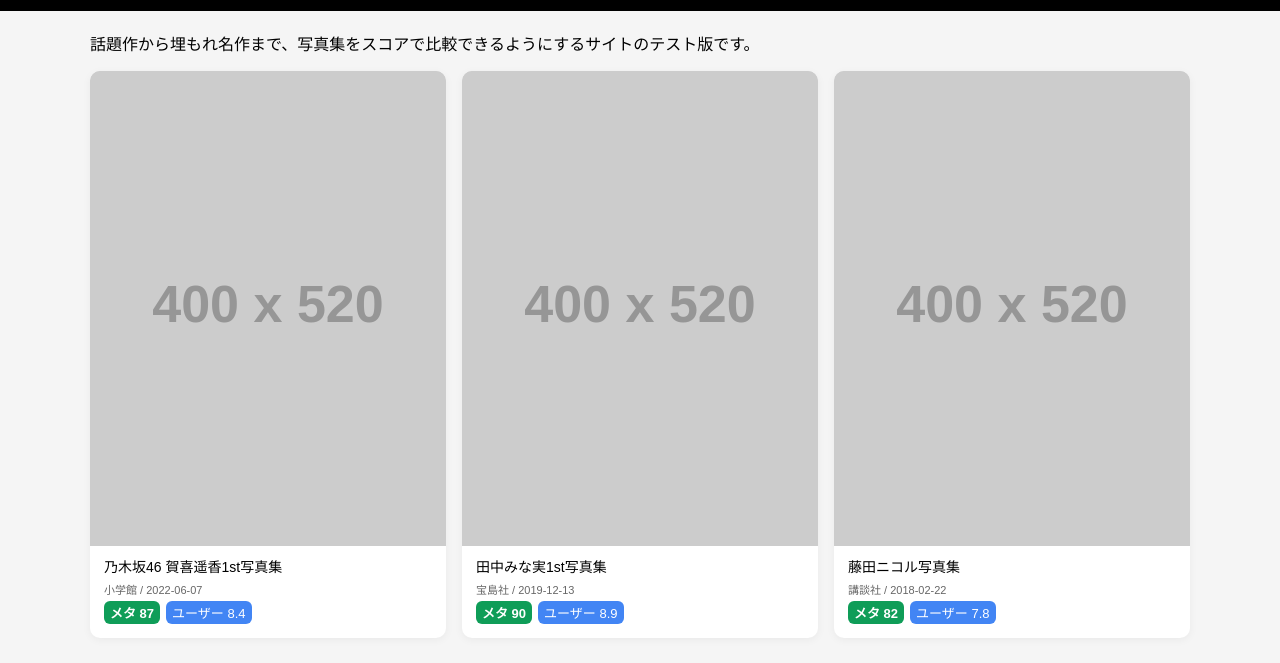
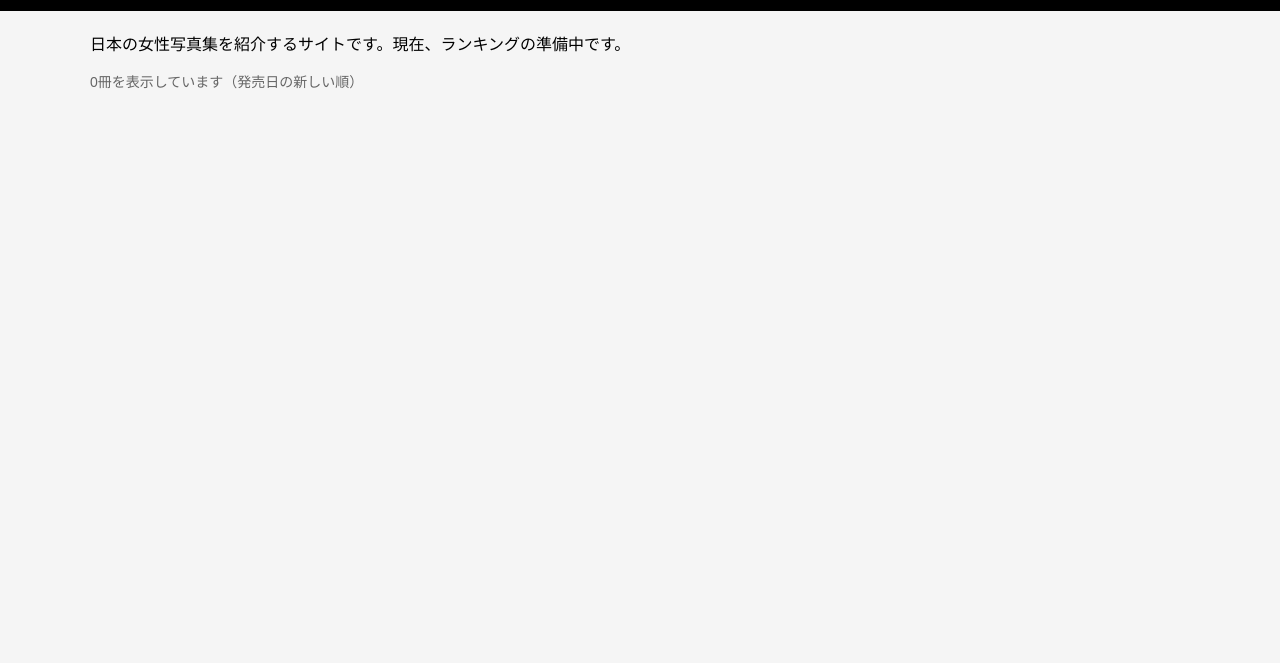
Before and after one commit to gravuirebu/gra-bu, a plain HTML site: page index.html in a window 1280 px wide. Shown: the part 43-706 px from the top of the page. Drawn offline with Linux system fonts and the light colour scheme; placeholder pictures from the web are drawn by us.

Commit message:
Update index.html

```diff
--- a/index.html
+++ b/index.html
@@ -1,79 +1,119 @@
 <!DOCTYPE html>
 <html lang="ja">
 <head>
-    <meta charset="UTF-8" />
+  <meta charset="UTF-8">
+  <meta name="viewport" content="width=device-width, initial-scale=1">
   <title>グラビア部！写真集ランキング</title>
   <style>
     body { font-family: sans-serif; margin: 0; background: #f5f5f5; }
     header { background: #000; color: #fff; padding: 14px 20px; }
     header h1 { margin: 0; font-size: 18px; }
     main { max-width: 1100px; margin: 20px auto; padding: 0 16px; }
-      .grid { display: grid; grid-template-columns: repeat(auto-fit, minmax(240px, 1fr)); gap: 16px; }
+    .grid { display: grid; grid-template-columns: repeat(auto-fill, minmax(240px, 1fr)); gap: 16px; }
     .card-link { text-decoration: none; color: inherit; }
-      .card { background: #fff; border-radius: 10px; overflow: hidden; box-shadow: 0 2px 8px rgba(0,0,0,0.05); display: flex; flex-direction: column; }
-      .thumb { width: 100%; aspect-ratio: 3 / 4; background: #ddd center/cover no-repeat; }
-      .content { padding: 12px 14px 14px; flex: 1; display: flex; flex-direction: column; gap: 4px; }
-      .title { font-size: 14px; line-height: 1.4; }
+    .card { background: #fff; border-radius: 10px; overflow: hidden; box-shadow: 0 2px 8px rgba(0,0,0,0.05); display: flex; flex-direction: column; height: 100%; }
+    .thumb { width: 100%; aspect-ratio: 3 / 4; background: #ddd; display: flex; align-items: center; justify-content: center; color: #777; font-size: 14px; }
+    .content { padding: 12px 14px 14px; flex: 1; display: flex; flex-direction: column; gap: 5px; }
+    .title { font-size: 14px; font-weight: bold; line-height: 1.5; }
+    .person { font-size: 13px; }
     .meta { font-size: 11px; color: #666; }
-      .score-row { margin-top: auto; display: flex; gap: 6px; }
-      .score { background: #0f9d58; color: #fff; border-radius: 6px; padding: 2px 6px; font-weight: 600; font-size: 13px; }
-      .userscore { background: #4285f4; color: #fff; border-radius: 6px; padding: 2px 6px; font-size: 13px; }
+    .score-row { margin-top: auto; padding-top: 8px; display: flex; gap: 6px; }
+    .score { background: #777; color: #fff; border-radius: 6px; padding: 3px 7px; font-weight: 600; font-size: 13px; }
+    #status { font-size: 14px; color: #666; }
   </style>
 </head>
 <body>
-    <header>
-      <h1>グラビア部！写真集ランキング</h1>
-    </header>
+  <header><h1>グラビア部！写真集ランキング</h1></header>
   <main>
-      <p>話題作から埋もれ名作まで、写真集をスコアで比較できるようにするサイトのテスト版です。</p>
+    <p>日本の女性写真集を紹介するサイトです。現在、ランキングの準備中です。</p>
+    <p id="status">写真集データを読み込んでいます…</p>
+    <div class="grid" id="grid"></div>
+  </main>
 
-      <div class="grid">
-        <!-- 1冊目 賀喜 -->
-        <a class="card-link" href="detail.html?id=kaki">
-          <div class="card">
-            <div class="thumb" style="background-image:url('https://placehold.co/400x520?text=Kaki');"></div>
-            <div class="content">
-              <div class="title">乃木坂46 賀喜遥香1st写真集</div>
-              <div class="meta">小学館 / 2022-06-07</div>
-              <div class="score-row">
-                <div class="score">メタ 87</div>
-                <div class="userscore">ユーザー 8.4</div>
-              </div>
-            </div>
-          </div>
-        </a>
+  <script>
+    // CSV内のカンマ・改行・引用符にも対応する読み込み処理
+    function parseCSV(text) {
+      const rows = [];
+      let row = [], cell = '', inQuotes = false;
+      text = text.replace(/^\uFEFF/, '');
+      for (let i = 0; i < text.length; i++) {
+        const ch = text[i];
+        if (inQuotes) {
+          if (ch === '"' && text[i + 1] === '"') { cell += '"'; i++; }
+          else if (ch === '"') inQuotes = false;
+          else cell += ch;
+        } else if (ch === '"') {
+          inQuotes = true;
+        } else if (ch === ',') {
+          row.push(cell); cell = '';
+        } else if (ch === '\n') {
+          row.push(cell.replace(/\r$/, ''));
+          if (row.some(value => value !== '')) rows.push(row);
+          row = []; cell = '';
+        } else {
+          cell += ch;
+        }
+      }
+      row.push(cell.replace(/\r$/, ''));
+      if (row.some(value => value !== '')) rows.push(row);
+      const headers = (rows.shift() || []).map(h => h.trim());
+      return rows.map(cells => Object.fromEntries(
+        headers.map((header, i) => [header, (cells[i] || '').trim()])
+      ));
+    }
 
-        <!-- 2冊目 みな実 -->
-        <a class="card-link" href="detail.html?id=minami">
-          <div class="card">
-            <div class="thumb" style="background-image:url('https://placehold.co/400x520?text=Minami');"></div>
-            <div class="content">
-              <div class="title">田中みな実1st写真集</div>
-              <div class="meta">宝島社 / 2019-12-13</div>
-              <div class="score-row">
-                <div class="score">メタ 90</div>
-                <div class="userscore">ユーザー 8.9</div>
-              </div>
-            </div>
-          </div>
-        </a>
+    async function loadBooks() {
+      const status = document.getElementById('status');
+      const grid = document.getElementById('grid');
+      try {
+        const response = await fetch('./グラビア部！保存情報.csv');
+        if (!response.ok) throw new Error('CSVを取得できませんでした');
+        const books = parseCSV(await response.text())
+          .filter(book => book['作品ID'] && book['タイトル'])
+          .sort((a, b) => (b['発売日'] || '').localeCompare(a['発売日'] || ''));
 
-        <!-- 3冊目 ニコル -->
-        <a class="card-link" href="detail.html?id=nicole">
-          <div class="card">
-            <div class="thumb" style="background-image:url('https://placehold.co/400x520?text=Nicole');"></div>
-            <div class="content">
-              <div class="title">藤田ニコル写真集</div>
-              <div class="meta">講談社 / 2018-02-22</div>
-              <div class="score-row">
-                <div class="score">メタ 82</div>
-                <div class="userscore">ユーザー 7.8</div>
-              </div>
-            </div>
-          </div>
-        </a>
+        for (const book of books) {
+          const link = document.createElement('a');
+          link.className = 'card-link';
+          link.href = 'detail.html?id=' + encodeURIComponent(book['作品ID']);
 
-      </div>
-    </main>
+          const card = document.createElement('div');
+          card.className = 'card';
+          const thumb = document.createElement('div');
+          thumb.className = 'thumb';
+          thumb.textContent = '表紙画像 未登録';
+          const content = document.createElement('div');
+          content.className = 'content';
+
+          const title = document.createElement('div');
+          title.className = 'title';
+          title.textContent = book['タイトル'];
+          const person = document.createElement('div');
+          person.className = 'person';
+          person.textContent = book['氏名'] || '';
+          const meta = document.createElement('div');
+          meta.className = 'meta';
+          meta.textContent = [book['出版社'], book['発売日']].filter(Boolean).join(' / ');
+
+          const scoreRow = document.createElement('div');
+          scoreRow.className = 'score-row';
+          const score = document.createElement('span');
+          score.className = 'score';
+          score.textContent = 'メタ 未集計';
+          scoreRow.appendChild(score);
+
+          content.append(title, person, meta, scoreRow);
+          card.append(thumb, content);
+          link.appendChild(card);
+          grid.appendChild(link);
+        }
+        status.textContent = books.length + '冊を表示しています（発売日の新しい順）';
+      } catch (error) {
+        status.textContent = 'CSVを読み込めませんでした。ファイル名と保存場所を確認してください。';
+        console.error(error);
+      }
+    }
+    loadBooks();
+  </script>
 </body>
 </html>
```
Lines whose indentation alone changed are shown as unchanged.
